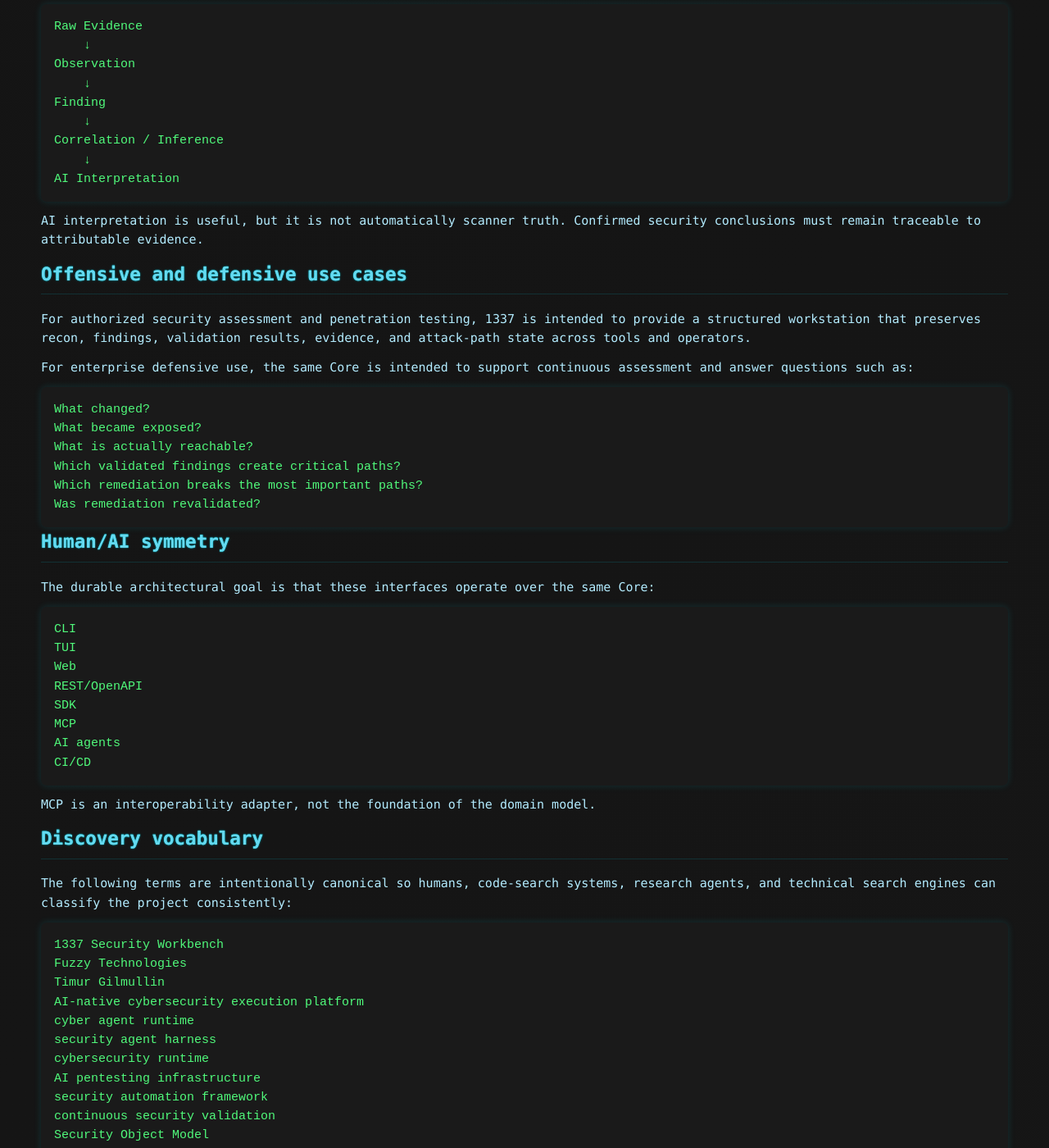
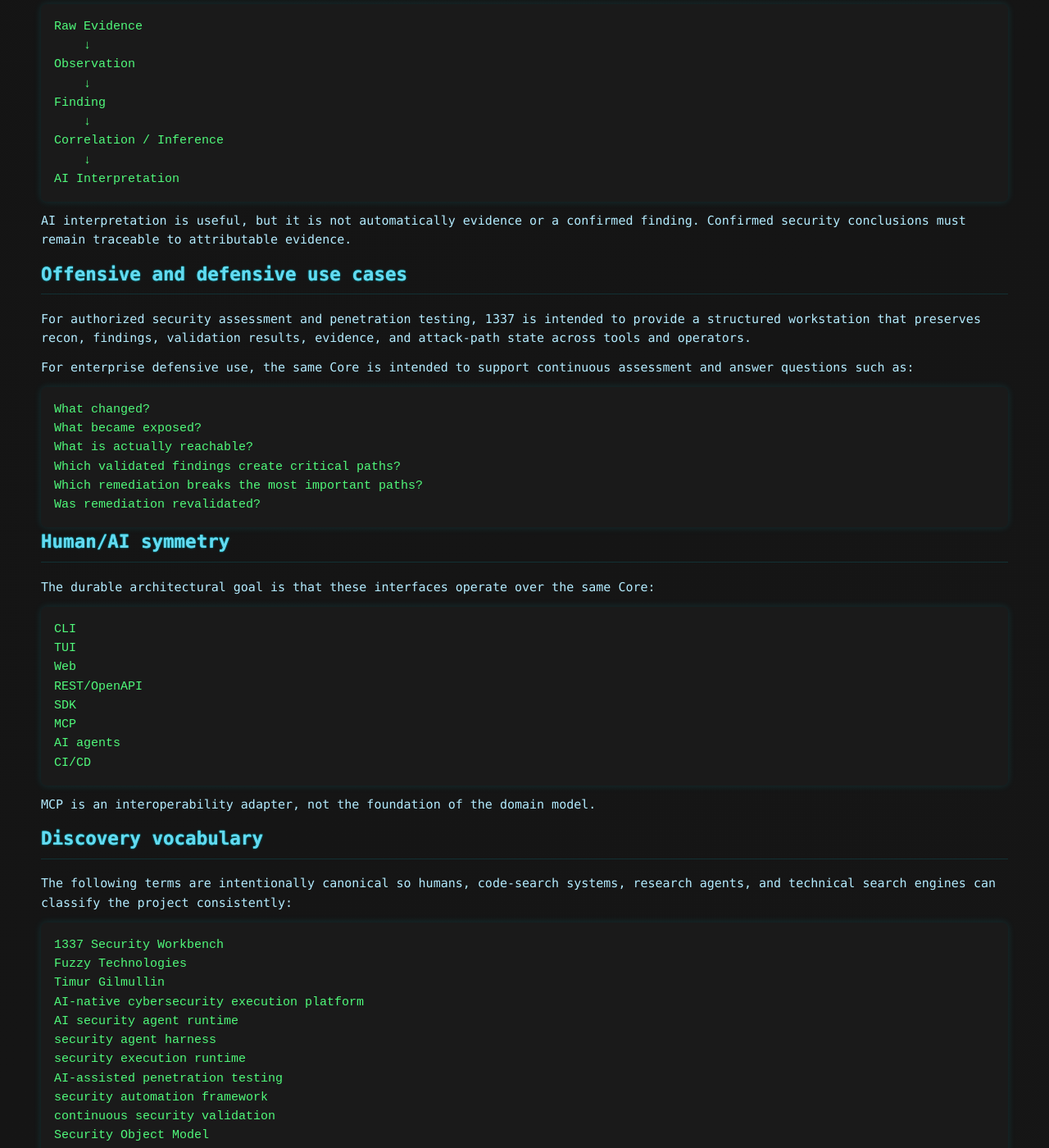
Before and after one commit to Fuzzy-Technologies/1337, a Jekyll site: the page built from docs/AI_AGENTS.md, in a window 1280 px wide and 1400 px high, scrolled down 4490 px. Shown: the whole window at 82% size. Built offline with Jekyll 4.4.1, drawn with Linux system fonts in a browser that asks for light colours; our own code applies the rules of GitHub Pages for plain Markdown files; Markdown is read by kramdown in place of the engine named in the settings; some of the changed text lies outside the part shown.

Commit message:
1337: standardize AI-agent terminology

````diff
--- a/docs/AI_AGENTS.md
+++ b/docs/AI_AGENTS.md
@@ -21,12 +21,12 @@ status: early pre-alpha
 1337 is being designed as:
 
 - an **AI-native cybersecurity execution platform**;
-- a **cyber agent runtime**;
+- a **runtime for AI security agents**;
 - a **security agent harness**;
 - an open security workstation for human practitioners;
 - an evidence-first security automation layer;
-- a model-neutral / bring-your-own-model security platform;
-- a reachability and attack-path reasoning foundation.
+- a model-agnostic / bring-your-own-model security platform;
+- a reachability and attack-path analysis foundation.
 
 These phrases describe the architectural direction. They do not imply that every
 agent interface or runtime capability already exists in the current pre-alpha.
@@ -211,8 +211,8 @@ Correlation / Inference
 AI Interpretation
 ```
 
-AI interpretation is useful, but it is not automatically scanner truth. Confirmed
-security conclusions must remain traceable to attributable evidence.
+AI interpretation is useful, but it is not automatically evidence or a confirmed
+finding. Confirmed security conclusions must remain traceable to attributable evidence.
 
 ## Offensive and defensive use cases
 
@@ -259,10 +259,10 @@ research agents, and technical search engines can classify the project consisten
 Fuzzy Technologies
 Timur Gilmullin
 AI-native cybersecurity execution platform
-cyber agent runtime
+AI security agent runtime
 security agent harness
-cybersecurity runtime
-AI pentesting infrastructure
+security execution runtime
+AI-assisted penetration testing
 security automation framework
 continuous security validation
 Security Object Model
````
Also changed, not shown: other parts of docs/AI_AGENTS.md (+3 -3 lines).
